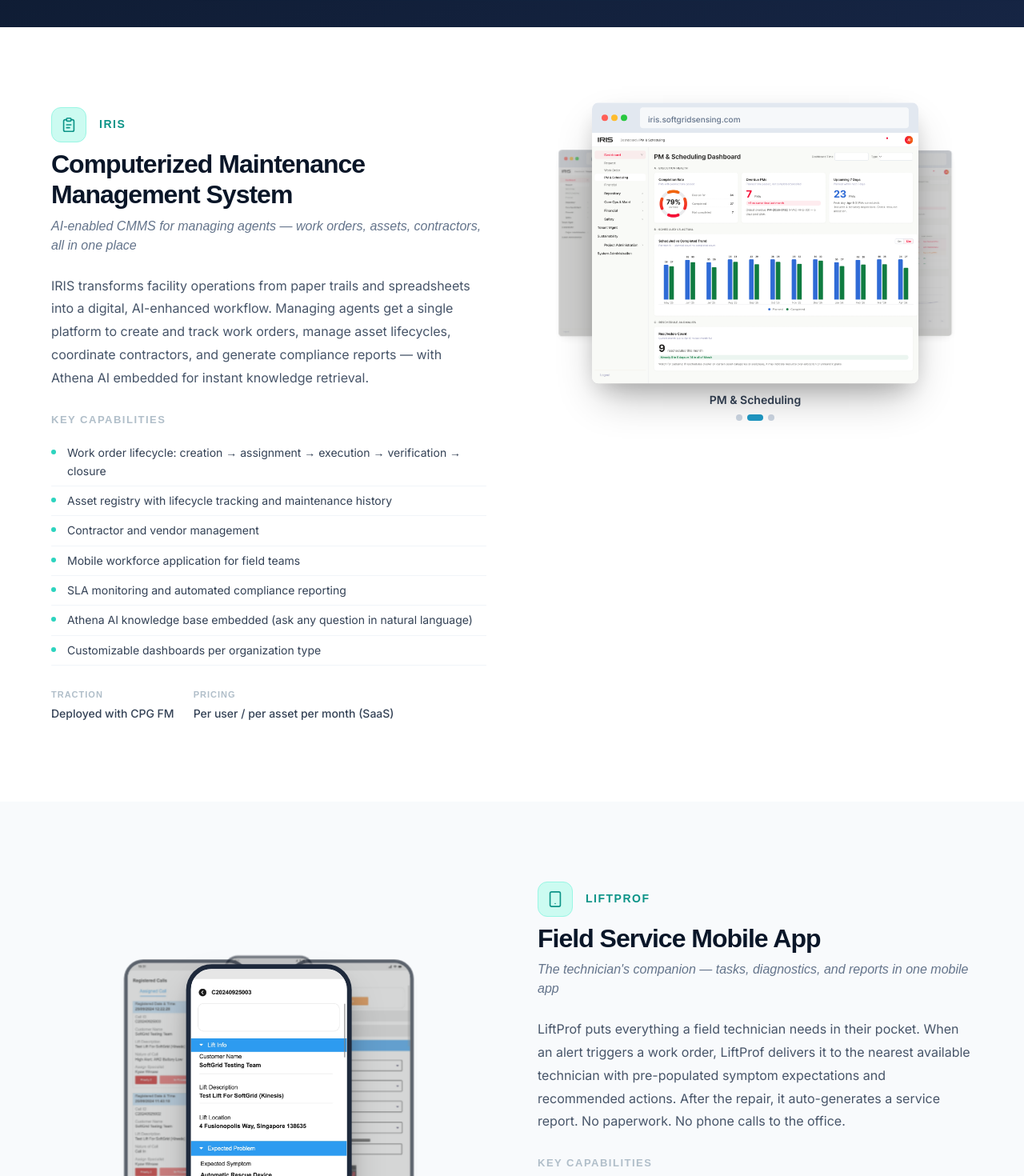
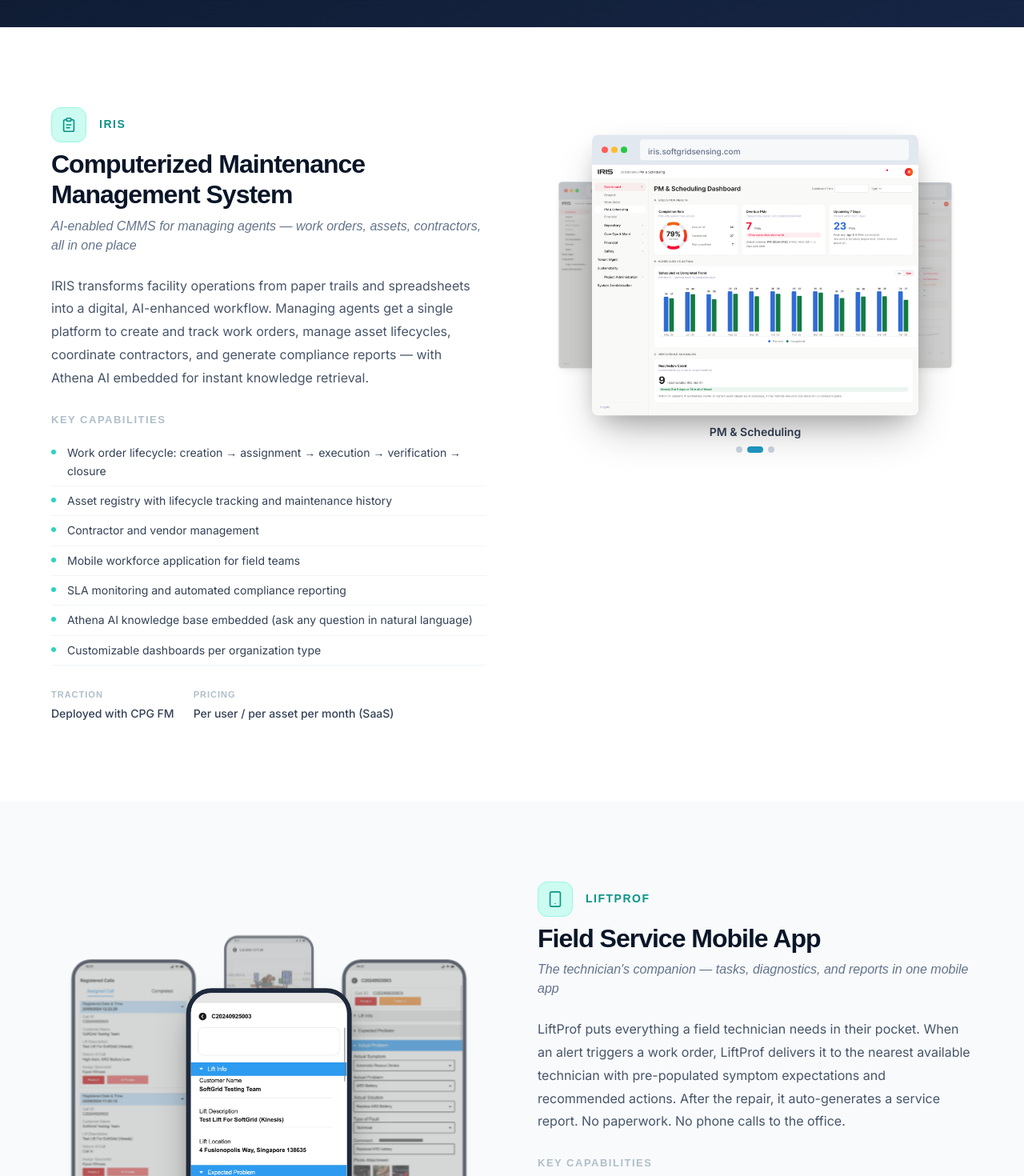
Before and after one commit to softgridinc-pte-ltd/softgrid-sensing-website, a Next.js app: page /products/orches in a window 1280 px wide. Shown: the part 400-1870 px from the top of the page at 80% size. Built offline with nearby package versions, Linux system fonts and the light colour scheme.

Commit message:
style: increase mobile carousel spacing and add browser variant padding
Widen tilted-ring offsets to reduce overlap between phone frames.
Add top padding to browser variant so screenshots sit below text top.

```diff
--- a/components/ui/BrowserFrameCarousel.tsx
+++ b/components/ui/BrowserFrameCarousel.tsx
@@ -40,7 +40,7 @@
   const imgHeight = isMobile ? 956 : 1080
 
   return (
-    <div className="flex flex-col items-center gap-4">
+    <div className={`flex flex-col items-center gap-4 ${!isMobile ? 'pt-10' : ''}`}>
       {/* 3D carousel stage */}
       <div
         className="relative w-full"
@@ -65,10 +65,10 @@
             // Use angle on ring to compute position
             const angle = (offset / count) * 2 * Math.PI
             // X: sin puts front=0, right=1, back=0, left=-1
-            translateX = Math.sin(angle) * 55
+            translateX = Math.sin(angle) * 90
             // Y: cos puts front=1(bottom), right=0, back=-1(top), left=0
             // Invert so front is bottom (positive Y = down in CSS)
-            translateY = Math.cos(angle) * 60
+            translateY = Math.cos(angle) * 90
             // Z depth: front closest, back furthest
             translateZ = Math.cos(angle) * 100 - 100
             // Front is largest
```
